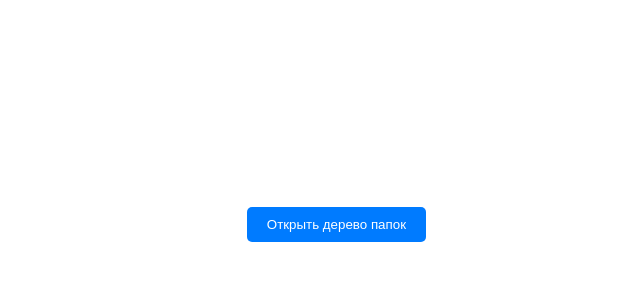
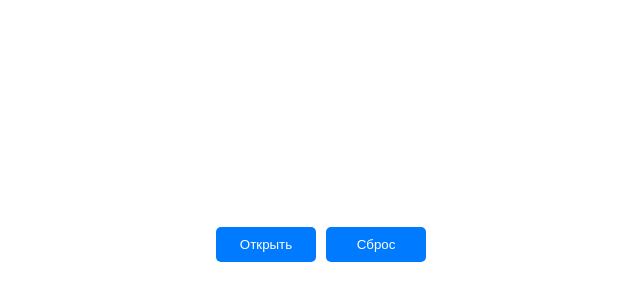
Before and after one commit to AAR89/vue3_modal, a Vue app: page / in a window 1280 px wide. Shown: the part 176-476 px from the top of the page, without its empty margins (214-854 px from the left). Built offline with nearby package versions, Linux system fonts and the light colour scheme.

Commit message:
add reset button and info of select

```diff
--- a/src/App.vue
+++ b/src/App.vue
@@ -1,6 +1,16 @@
 <template>
   <div>
-    <button @click="openModal">Открыть дерево папок</button>
+    <div class="buttons_container">
+      <button @click="openModal">Открыть</button>
+
+      <button @click="resetSelection">Сброс</button>
+    </div>
+    <!-- Сообщение с выбранным ID папки -->
+    <div v-if="selectedFolderId">Вы выбрали папку с id: {{ selectedFolderId }}</div>
+
+    <!-- Кнопка сброса -->
+
+    <!-- Модальное окно -->
     <ModalWithTree title="Выберите папку" ref="modal" @select="handleFolderSelect" />
   </div>
 </template>
@@ -9,24 +19,46 @@
 import { ref } from 'vue'
 import ModalWithTree from './components/ModalWithTree.vue'
 
+// Ссылка на модальное окно
 const modal = ref<InstanceType<typeof ModalWithTree> | null>(null)
 
+// Переменная для хранения ID выбранной папки
+const selectedFolderId = ref<string | null>(null)
+
+// Функция для открытия модального окна
 function openModal() {
   modal.value?.showModal()
 }
 
 // Обработчик события select из модального окна
 function handleFolderSelect(folderId: string) {
-  console.log('Вы выбрали папку с id:', folderId)
+  selectedFolderId.value = folderId
+  modal.value?.closeModal() // Закрыть модальное окно после выбора папки
+}
+
+// Функция сброса выбранного ID
+function resetSelection() {
+  selectedFolderId.value = null
 }
 </script>
 
 <style scoped>
+.buttons_container {
+  display: flex;
+  gap: 10px;
+}
+
 button {
+  width: 100px;
   padding: 10px 20px;
   background-color: #007bff;
   color: white;
   border: none;
   border-radius: 5px;
+  margin: 5px 0;
+}
+
+div {
+  margin-top: 20px;
 }
 </style>
```
